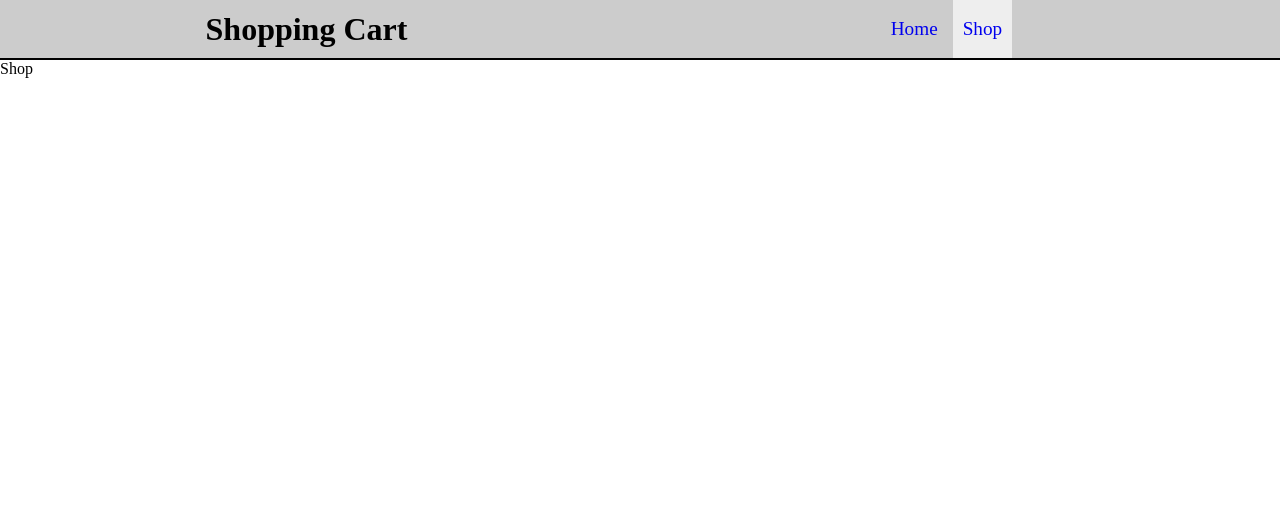
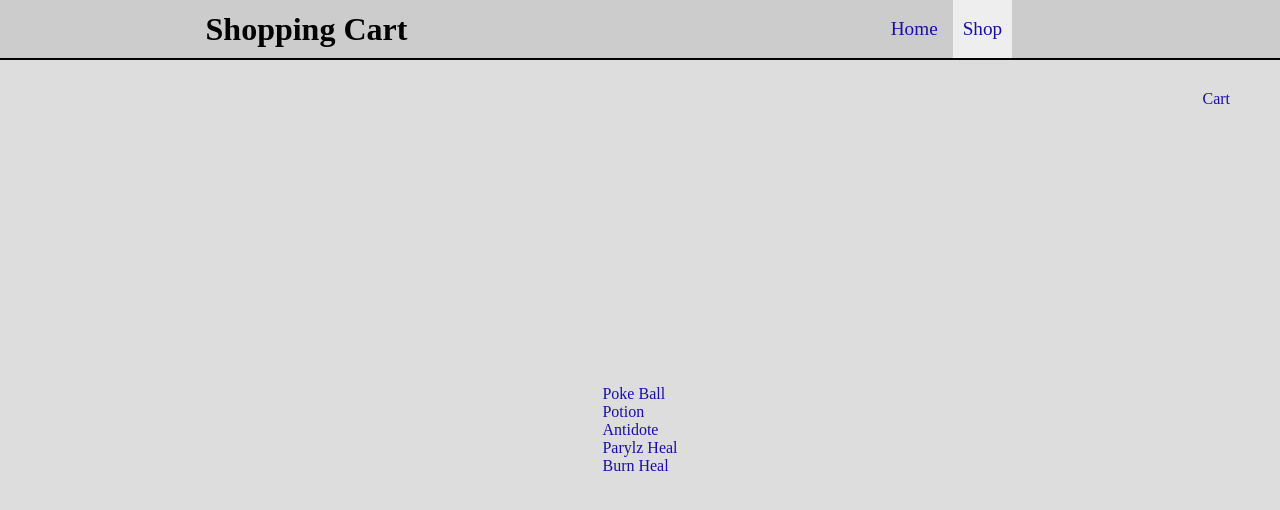
Before and after one commit to hanzyong0/shopping-cart, a React (Create React App) app: page /shop in a window 1280 px wide. Shown: the top 510 px of the page. Built offline with nearby package versions, Linux system fonts and the light colour scheme.

Commit message:
add Cart page

```diff
--- a/src/App.css
+++ b/src/App.css
@@ -5,6 +5,11 @@
 	padding: 0;
 	box-sizing: border-box;
 	/* border: 1px solid red; */
+}
+
+a {
+	text-decoration: none;
+	color: #1a0dab;
 }
 
 .header {
@@ -28,7 +33,6 @@
 
 .nav-links a {
 	height: 100%;
-	text-decoration: none;
 	padding: 10px;
 	display: flex;
 	flex-direction: column;
@@ -74,5 +78,29 @@
 
 .welcome a {
 	font-size: 1.3em;
-	text-decoration: none;
 }
+
+.shop {
+	background-color: #ddd;
+	display: flex;
+	flex-direction: column;
+	justify-content: center;
+	align-items: center;
+	position: absolute;
+	top: 0;
+	right: 0;
+	bottom: 0;
+	left: 0;
+	margin-top: 60px;
+}
+
+.cart {
+	position: absolute;
+	top: 30px;
+	right: 50px;
+}
+
+.items {
+	display: flex;
+	flex-direction: column;
+}
--- a/src/RouteSwitch.js
+++ b/src/RouteSwitch.js
@@ -1,7 +1,9 @@
 import React from 'react';
 import { BrowserRouter, Routes, Route } from 'react-router-dom';
 import App from './App';
+import Cart from './components/Cart';
 import Home from './components/Home';
+import Item from './components/Item';
 import Shop from './components/Shop';
 
 function RouteSwitch() {
@@ -10,8 +12,11 @@ function RouteSwitch() {
       <Routes>
         <Route path="/" element={<App />}>
           <Route index element={<Home />} />
-          <Route path="/home" element={<Home />} />
-          <Route path="/shop" element={<Shop />} />
+          <Route path="home" element={<Home />} />
+          <Route path="shop" element={<Shop />}>
+            <Route path=":itemId" element={<Item />} />
+          </Route>
+          <Route path="shop/cart" element={<Cart />} />
         </Route>
       </Routes>
     </BrowserRouter>
--- /dev/null
+++ b/src/components/Cart.js
@@ -0,0 +1,11 @@
+import React from 'react'
+
+function Cart() {
+  return (
+    <div>
+      Here are your items
+    </div>
+  )
+}
+
+export default Cart
--- /dev/null
+++ b/src/components/Item.js
@@ -0,0 +1,15 @@
+import React from 'react';
+import { useParams } from 'react-router-dom';
+import { getItem } from '../data';
+
+function Item() {
+  const params = useParams();
+  const item = getItem(parseInt(params.itemId, 10));
+  return (
+    <div>
+      <p>{item.name}</p>
+    </div>
+  )
+}
+
+export default Item
--- a/src/components/Shop.js
+++ b/src/components/Shop.js
@@ -1,9 +1,32 @@
-import React from 'react'
+import React from 'react';
+import { Link, Outlet } from 'react-router-dom';
+import { getItems } from '../data';
 
 function Shop() {
+  const items = getItems();
   return (
-    <div>
-      <p>Shop</p>
+    <div className='shop'>
+      <div className='cart'>
+        <Link
+          to="/shop/cart"
+        >
+          Cart
+        </Link>
+      </div>
+      <div className='items'>
+        {items.map(
+          (item) => (
+            <Link
+              to={`/shop/${item.id}`}
+              key={item.id}
+              className='item'
+            >
+              {item.name}
+            </Link>
+          )
+        )}
+        <Outlet />
+      </div>
     </div>
   )
 }
--- /dev/null
+++ b/src/data.js
@@ -0,0 +1,61 @@
+const items = [
+  {
+    name: 'Poke Ball',
+    id: 1,
+    price: 200,
+    effect: 'Used to capture Pokemon',
+  },
+  {
+    name: 'Potion',
+    id: 2,
+    price: 300,
+    effect: 'Restores 20 HP',
+  },
+  {
+    name: 'Antidote',
+    id: 3,
+    price: 100,
+    effect: 'Cures poison',
+  },
+  {
+    name: 'Parylz Heal',
+    id: 4,
+    price: 200,
+    effect: 'Heals Paralysis',
+  },
+  {
+    name: 'Burn Heal',
+    id: 5,
+    price: 250,
+    effect: 'Heals Burns',
+  },
+]
+
+const getItems = () => {
+  return items;
+}
+
+const getItem = (id) => {
+  return items.find(
+    item => item.id === id
+  );
+}
+// const [inputs, setInputs] = useState({
+//   name: '',
+//   email: '',
+//   phone: '',
+//   school: '',
+//   degree: '',
+//   studyStartDate: '',
+//   studyEndDate: '',
+//   company: '',
+//   position: '',
+//   leaveDate: '',
+// });
+// const handleChange = (e) => {
+//   setInputs({
+//     ...inputs,
+//     [e.target.name]: e.target.value
+//   });
+// };;
+export { getItems, getItem }
```
